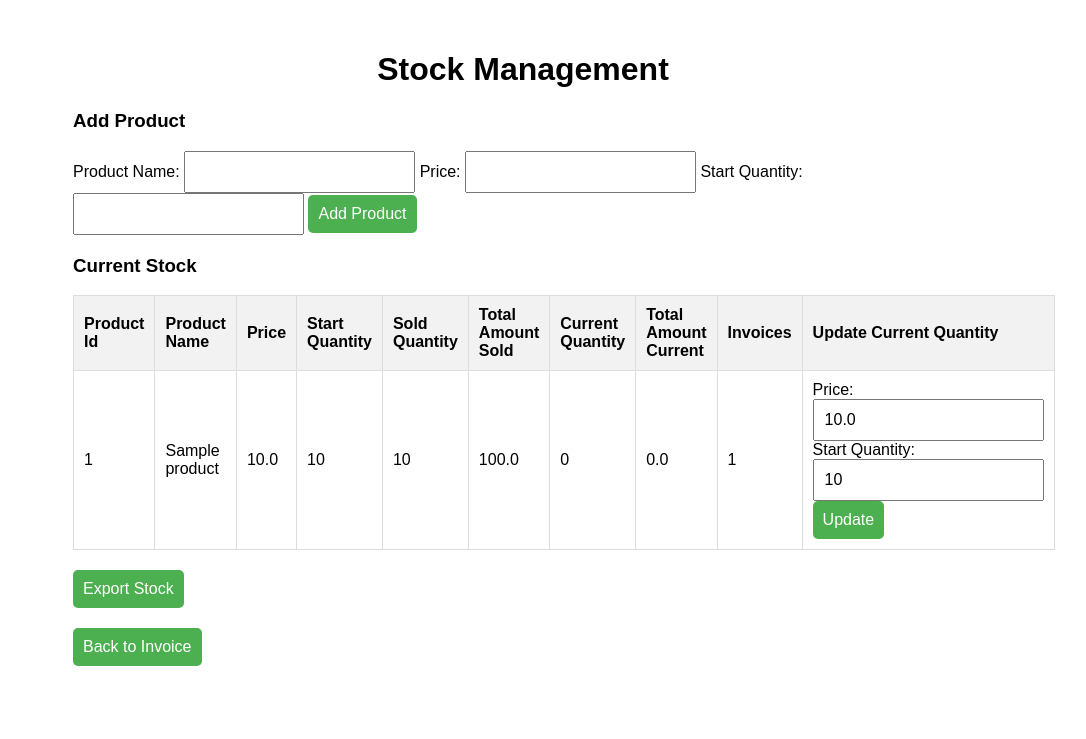
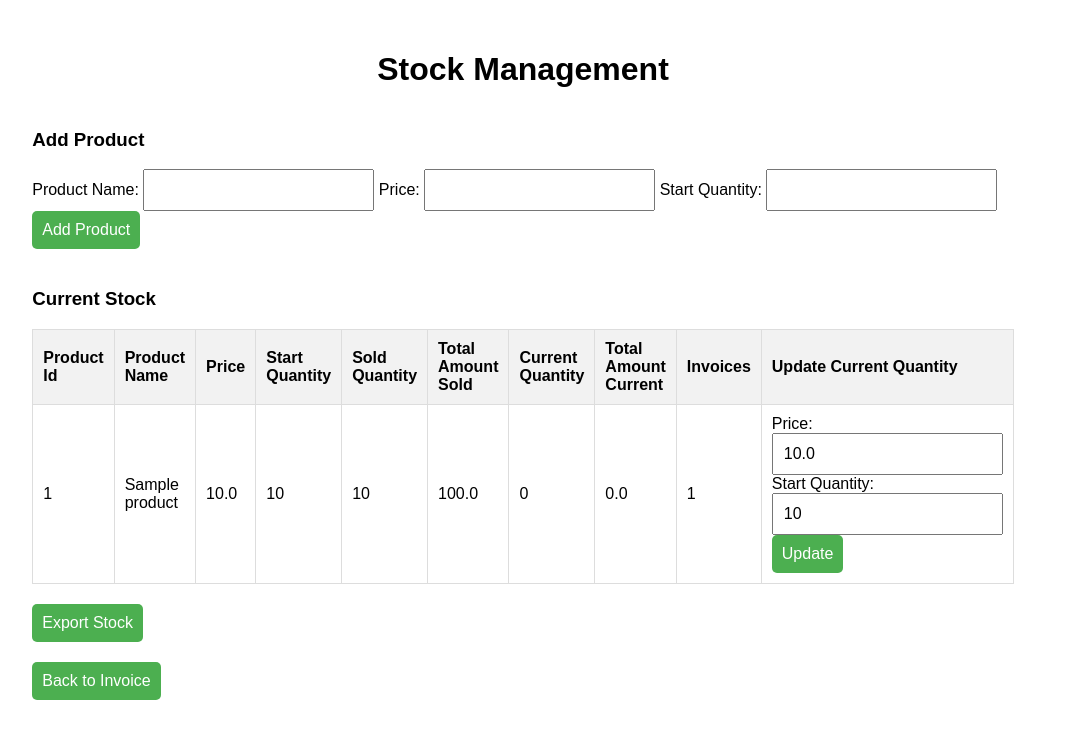
Before and after one commit to planck-length/invoice-generator, a Flask app: page /stock in a window 1280 px wide. Shown: the top 739 px of the page, without its empty margins (117-1203 px from the left). Run offline with Flask 3, Linux system fonts and the light colour scheme; data comes from the database, SQL or seed files in the repository; tables that the repository leaves empty hold one stand-in row (values such as "Sample post").

Commit message:
css update

```diff
--- a/static/stock_manager.css
+++ b/static/stock_manager.css
@@ -3,6 +3,10 @@ body {
     max-width: 900px;
     margin: 20px auto;
     padding: 10px;
+    display: grid;
+    justify-content: center;
+    align-content: space-evenly;
+    align-items: center;
 }
 
 h1 {
```
